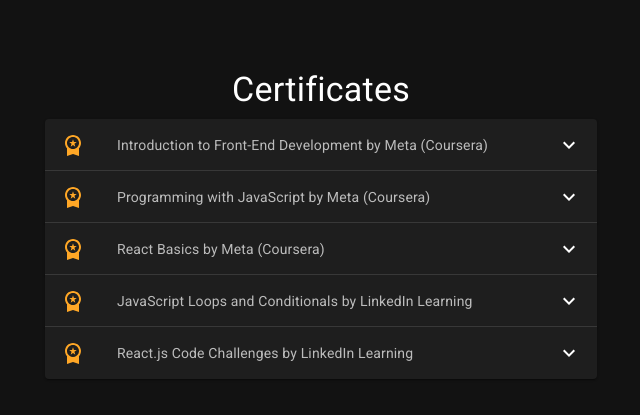
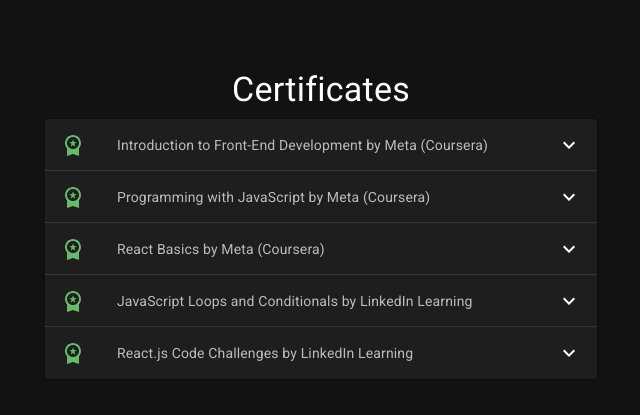
Before and after one commit to michaelbulaongdev/portfolio-old, a React (Create React App) app: page / in a window 1280 px wide. Shown: the part 1933-2348 px from the top of the page, without its empty margins (319-959 px from the left). Built offline with nearby package versions, Linux system fonts and the light colour scheme.

Commit message:
Update Certificates.js

```diff
--- a/src/components/Certificates.js
+++ b/src/components/Certificates.js
@@ -30,7 +30,7 @@
 								id='panel1a-header'>
 								<ListItem key={item.link} disablePadding>
 									<ListItemIcon>
-										<WorkspacePremiumIcon color='warning' size='large' />
+										<WorkspacePremiumIcon color='success' size='large' />
 									</ListItemIcon>
 									<ListItemText secondary={item.title} />
 								</ListItem>
```
